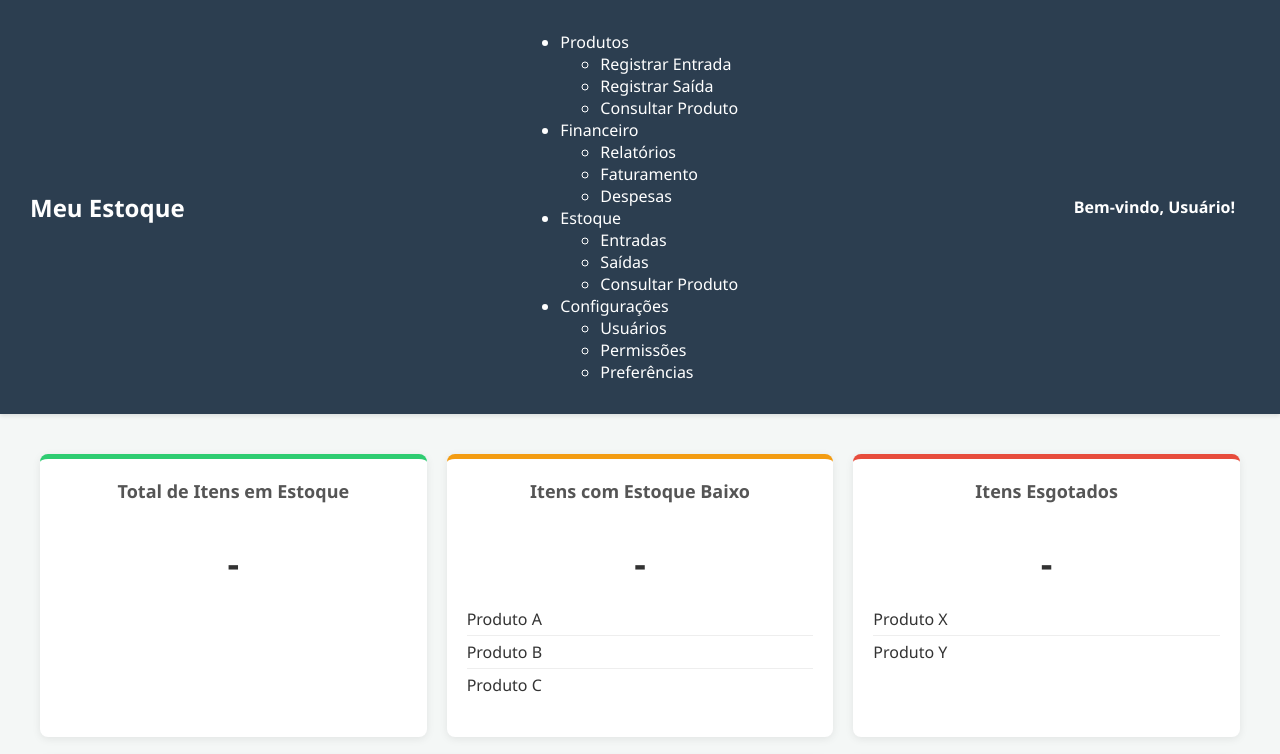
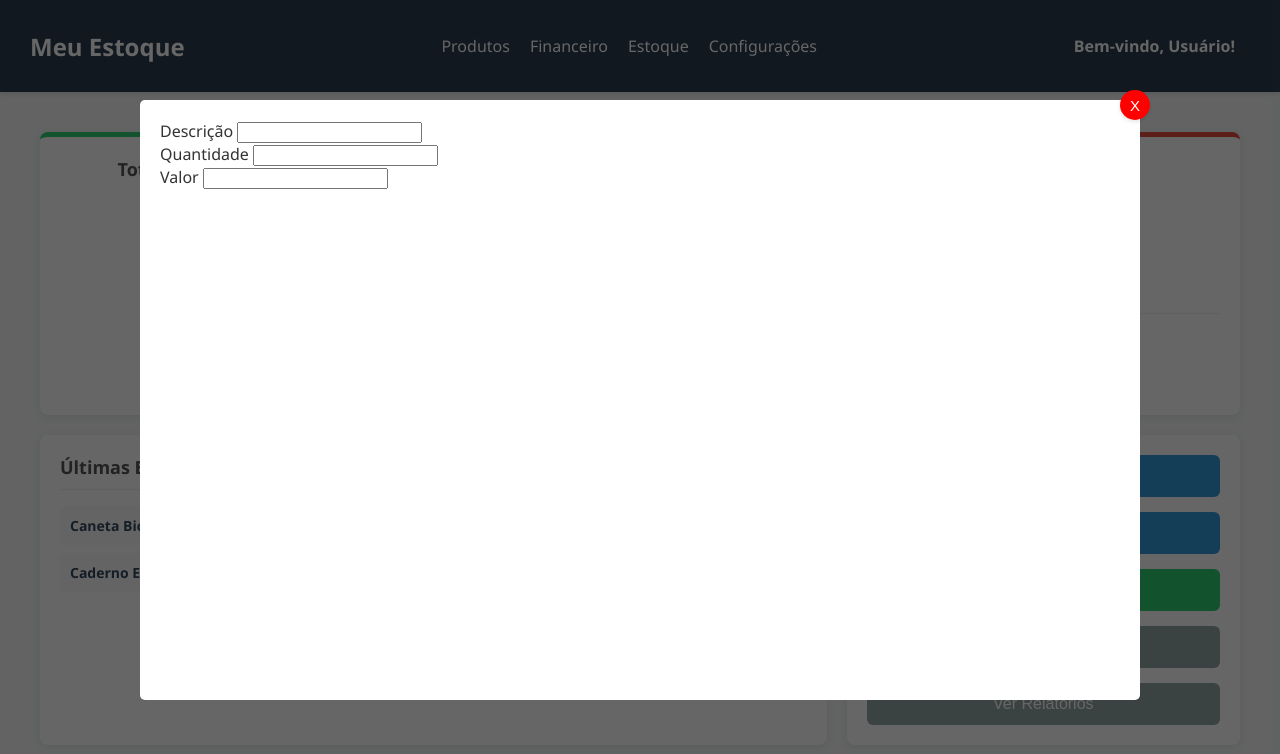
Before and after one commit to Guilherme-Santt/stock, a plain HTML site: page index.html in a window 1280 px wide. Both pictures are taken after a click on the button "Registrar Entrada". Shown: the top 754 px of the page. Drawn offline with Linux system fonts and the light colour scheme; files that its build step writes are made by us from their sources.

Commit message:
Aprimorando modal

```diff
--- /dev/null
+++ b/main-js/components/modal.js
@@ -0,0 +1,37 @@
+export default function serviceModal() {
+    let btns = document.querySelectorAll('#openModal');
+    let containerModal = document.querySelector('.containerModal')
+
+    if(btns.length > 0 && containerModal) {
+        btns.forEach((btn) => {
+            btn.addEventListener('click', toggleModal)
+
+            function toggleModal() {
+                let templates = document.querySelectorAll('.template-modal')
+
+                templates.forEach((template) => {
+                    if(this.dataset.valor == template.dataset.modal) {
+                        containerModal.classList.add('active')
+                        template.style.display = 'block'
+
+                        closeModal(template, () => {
+                            containerModal.classList.remove('active')
+                        })
+                    }
+                });
+            }
+
+
+            function closeModal(template, callback) {
+                const html = document.documentElement;
+
+                html.addEventListener('click', (e) => {
+                    if(e.target.classList.contains('fechaModal') || e.target.classList.contains('containerModal')) {
+                        template.style.display = 'none'
+                        callback();
+                    }
+                })
+            }
+        });
+    }
+}
--- /dev/null
+++ b/styles/modal.css
@@ -0,0 +1,57 @@
+.containerModal {
+    background-color: rgba(0, 0, 0, 0.6);
+    width: 100vw;
+    height: 100vh;
+    position: fixed;
+    top: 0;
+    left: 0;
+    align-items: center;
+    justify-content: center;
+    z-index: 2000;
+    display: none;
+}
+.containerModal.active {
+    display: flex;
+}
+
+.modal {
+    width: 1000px;
+    height: 600px;
+    background-color: white;
+    border-radius: 5px;
+    position: relative;
+    padding: 20px;
+    box-sizing: border-box;
+}
+
+
+.fechaModal {
+    z-index: 1000;
+    background-color: red;
+    border-radius: 50%;
+    width: 30px;
+    height: 30px;
+    border: none;
+    position: absolute;
+    top: -10px;
+    right: -10px;
+    font-size: 15px;
+    cursor: pointer;
+    color: white;
+    box-shadow: 0 2px 4px rgba(0, 0, 0, 0.1);
+}
+
+@keyframes modal {
+    from {
+        opacity: 0;
+        transform: translate3d(-100px, 0);
+    }
+    to {
+        opacity: 1;
+        transform: translate3d(0, 0, 0);
+    }
+}
+
+.containerModal.active{
+    animation: modal .5s forwards;
+}
--- a/style.css
+++ b/styles/style.css
@@ -1,3 +1,6 @@
+@import url('./modal.css');
+@import url('./menu.css');
+
 /* Estilos Gerais */
 body {
     font-family: 'Segoe UI', Tahoma, Geneva, Verdana, sans-serif;
```
